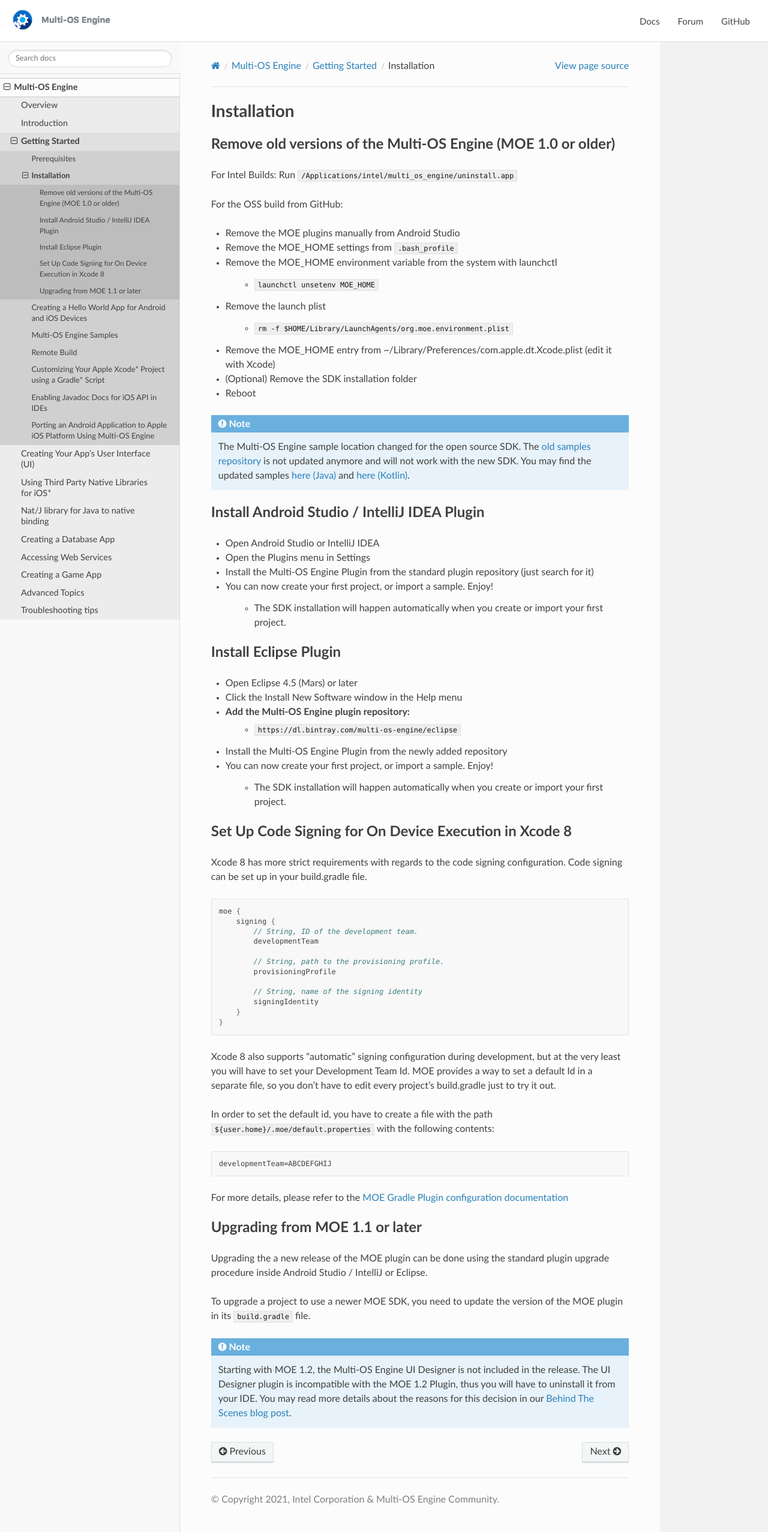
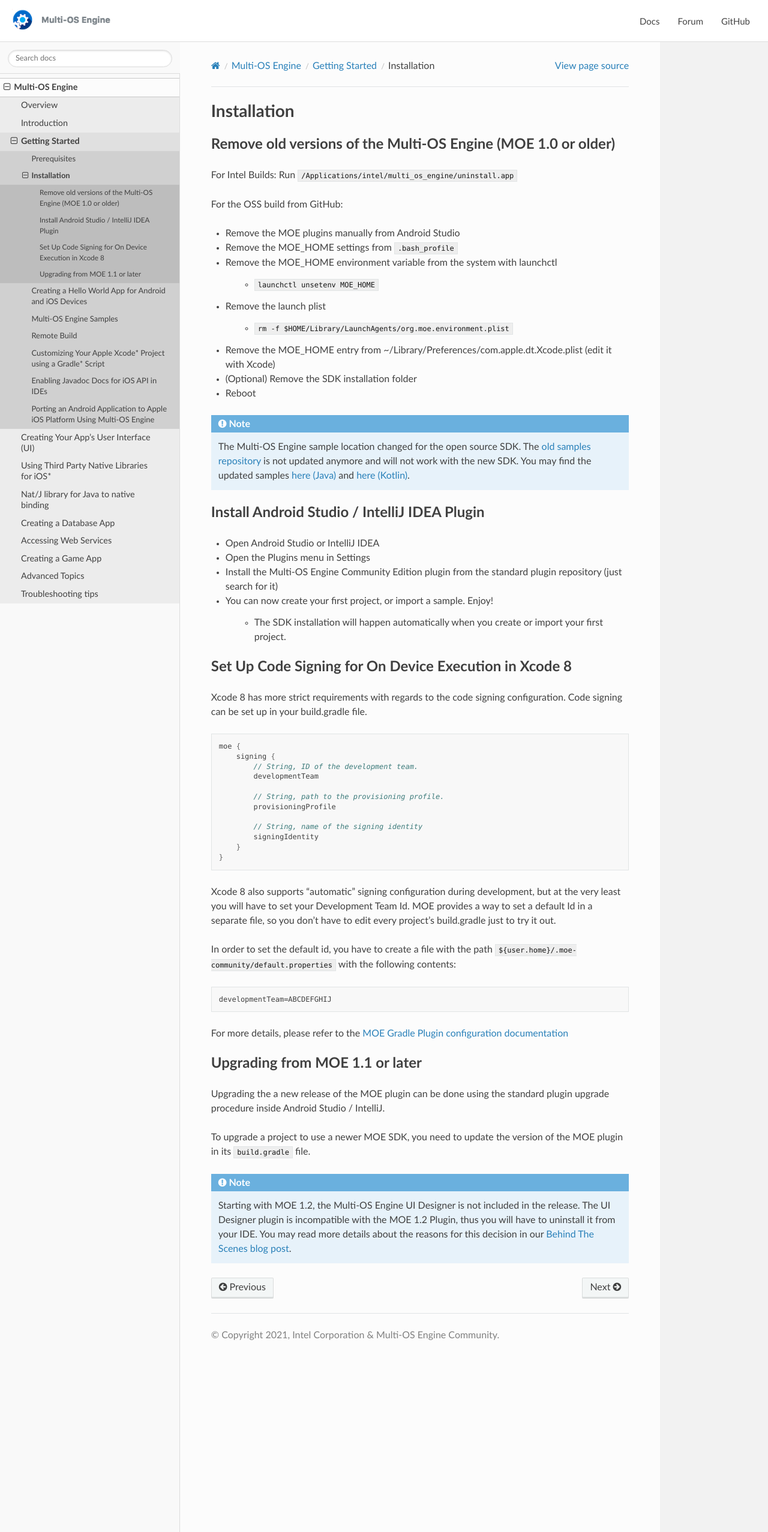
Before and after one commit to multi-os-engine/doc, a Sphinx documentation site: the page built from source/multi-os-engine/3_getting_started/1_installation/installation.rst, in a window 1280 px wide. Shown: the whole page at 60% size. Built offline with Sphinx 7.4.7 and the Read the Docs theme 2.0.0, drawn with Linux system fonts in a browser that asks for light colours.

Commit message:
Update instructions of installation and hello world

```diff
--- a/source/multi-os-engine/3_getting_started/1_installation/installation.rst
+++ b/source/multi-os-engine/3_getting_started/1_installation/installation.rst
@@ -27,26 +27,14 @@
 
 .. note::
 
-	The Multi-OS Engine sample location changed for the open source SDK. The `old samples repository <https://github.com/moe-java-samples>`_ is not updated anymore and will not work with the new SDK. You may find the updated samples `here (Java) <https://github.com/multi-os-engine/moe-samples-java>`_ and `here (Kotlin) <https://github.com/multi-os-engine/moe-samples-kotlin>`_.
+	The Multi-OS Engine sample location changed for the open source SDK. The `old samples repository <https://github.com/moe-java-samples>`_ is not updated anymore and will not work with the new SDK. You may find the updated samples `here (Java) <https://github.com/multi-os-engine-community/moe-samples-java>`_ and `here (Kotlin) <https://github.com/multi-os-engine-community/moe-samples-kotlin>`_.
 
 Install Android Studio / IntelliJ IDEA Plugin
 ---------------------------------------------
 
 * Open Android Studio or IntelliJ IDEA
 * Open the Plugins menu in Settings
-* Install the Multi-OS Engine Plugin from the standard plugin repository (just search for it)
-* You can now create your first project, or import a sample. Enjoy!
-
-	* The SDK installation will happen automatically when you create or import your first project.
-
-Install Eclipse Plugin
-----------------------
-
-* Open Eclipse 4.5 (Mars) or later
-* Click the Install New Software window in the Help menu
-* Add the Multi-OS Engine plugin repository:
-	* ``https://dl.bintray.com/multi-os-engine/eclipse``
-* Install the Multi-OS Engine Plugin from the newly added repository
+* Install the Multi-OS Engine Community Edition plugin from the standard plugin repository (just search for it)
 * You can now create your first project, or import a sample. Enjoy!
 
 	* The SDK installation will happen automatically when you create or import your first project.
@@ -73,19 +61,19 @@
 
 Xcode 8 also supports "automatic" signing configuration during development, but at the very least you will have to set your Development Team Id. MOE provides a way to set a default Id in a separate file, so you don't have to edit every project's build.gradle just to try it out.
 
-In order to set the default id, you have to create a file with the path ``${user.home}/.moe/default.properties`` with the following contents:
+In order to set the default id, you have to create a file with the path ``${user.home}/.moe-community/default.properties`` with the following contents:
 
 .. code-block:: text
 
 	developmentTeam=ABCDEFGHIJ
 
-For more details, please refer to the `MOE Gradle Plugin configuration documentation <https://github.com/multi-os-engine/moe-plugin-gradle>`_
+For more details, please refer to the `MOE Gradle Plugin configuration documentation <https://github.com/multi-os-engine-community/moe-plugin-gradle>`_
 
 
 Upgrading from MOE 1.1 or later
 -------------------------------
 
-Upgrading the a new release of the MOE plugin can be done using the standard plugin upgrade procedure inside Android Studio / IntelliJ or Eclipse.
+Upgrading the a new release of the MOE plugin can be done using the standard plugin upgrade procedure inside Android Studio / IntelliJ.
 
 To upgrade a project to use a newer MOE SDK, you need to update the version of the MOE plugin in its ``build.gradle`` file.
 
```
Also changed, not shown: source/multi-os-engine/3_getting_started/1_hello_world_app/hello_world_app.rst (+11 -9 lines), source/multi-os-engine/3_getting_started/1_hello_world_app/images/add_module.png, source/multi-os-engine/3_getting_started/1_hello_world_app/images/module.png, source/multi-os-engine/3_getting_started/1_hello_world_app/images/modules.png, source/multi-os-engine/3_getting_started/1_hello_world_app/images/uninstall_kotlin.png (added), source/multi-os-engine/3_getting_started/1_hello_world_app/images/xcode_settings.png.
